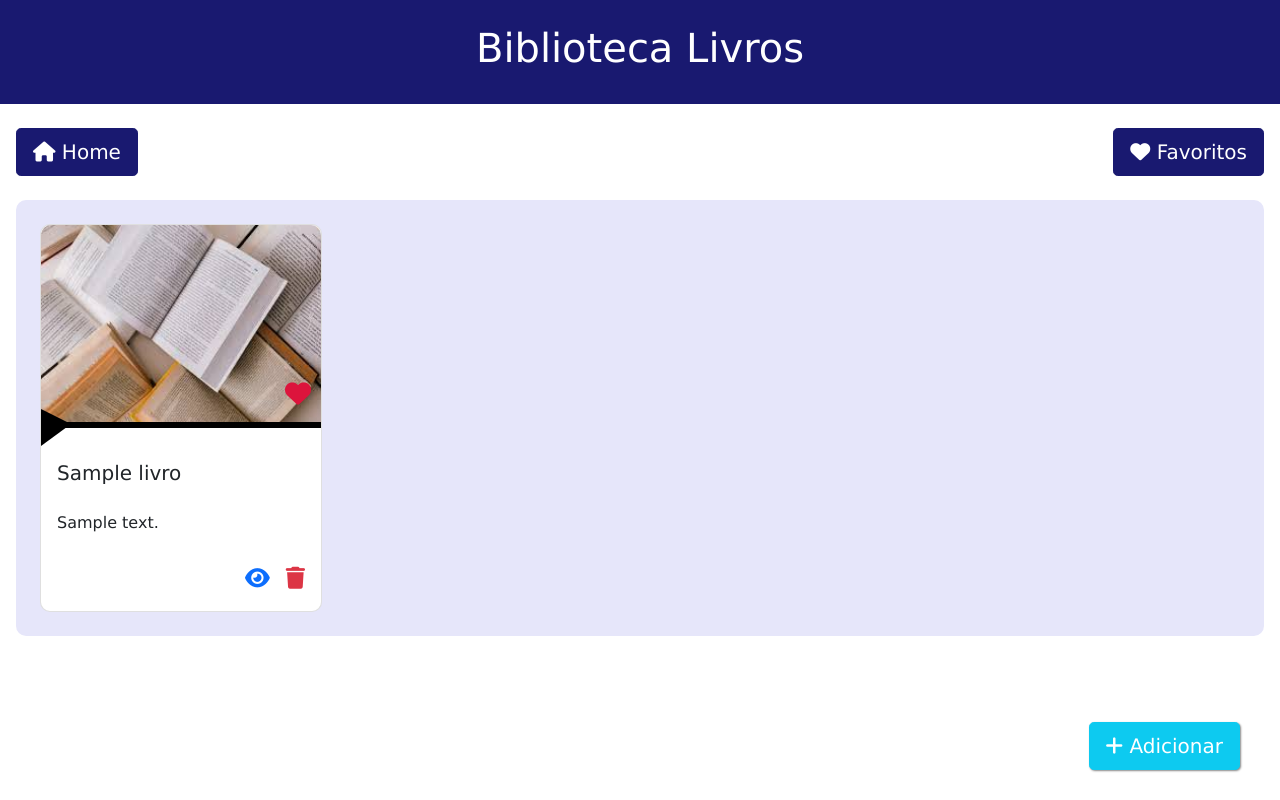
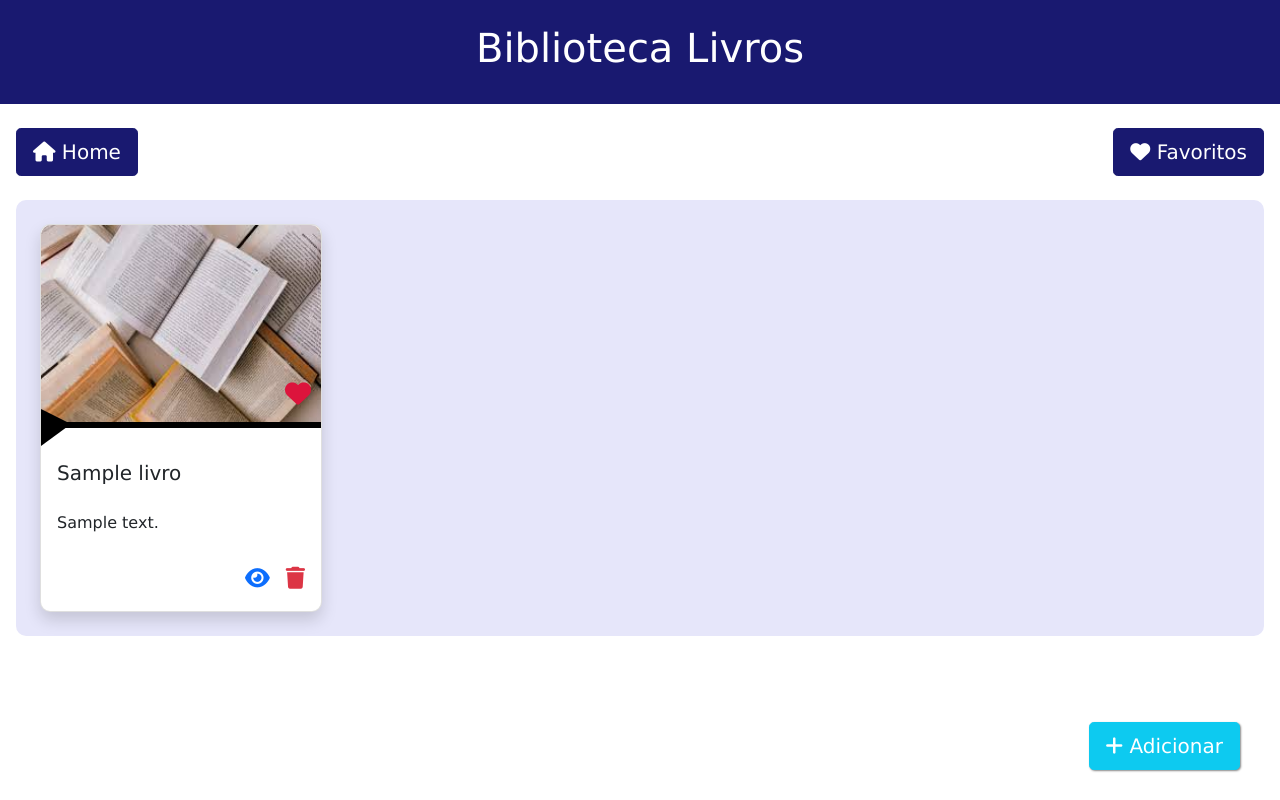
Before and after one commit to bessa10/teste-biblioteca, a CodeIgniter 4 app: the page made by app/Views/home.php in a window 1280 px wide. Run offline with PHP 8.4 and a stand-in for CodeIgniter, Linux system fonts and the light colour scheme; the template is opened without the code that fills it: most values are stand-ins (such as "Sample title", 1, 10 or a date in 2020); some libraries are stand-ins or nearby versions.

Commit message:
ajuste layout

```diff
--- a/app/Views/home.php
+++ b/app/Views/home.php
@@ -15,7 +15,7 @@
                 <div class="row row-cols-1 row-cols-sm-2 row-cols-md-4">
                     <?php foreach($livros as $livro): ?>
                         <div class="col d-flex justify-content-md-center">
-                            <div class="card border-rounded" style="width: 18rem;">
+                            <div class="card border-rounded shadow" style="width: 18rem;">
                                 <div class="header-card-livro">
                                     <div class="img-card-header">
                                         <?php if(file_exists(WRITEPATH.'uploads/'.$livro['url_imagem'])): ?>
--- a/app/Views/modal_adicionar_livro.php
+++ b/app/Views/modal_adicionar_livro.php
@@ -10,15 +10,15 @@
                     <div class="row">
                         <div class="form-group mb-2 col-12 text-center">
                             <label class="mb-1"><strong>Título:</strong></label>
-                            <input type="text" class="form-control text-center" name="titulo" id="titulo">
+                            <input type="text" class="form-control text-center shadow" name="titulo" id="titulo">
                         </div>
                         <div class="form-group mb-2 col-12 text-center">
                             <label class="mb-1"><strong>Descrição:</strong></label>
-                            <input type="text" class="form-control text-center" name="descricao" id="descricao">
+                            <input type="text" class="form-control text-center shadow" name="descricao" id="descricao">
                         </div>
                         <div class="form-group mb-2 col-12 text-center">
                             <label class="mb-1"><strong>Imagem:</strong></label>
-                            <input type="file" class="form-control" name="userfile" id="userfile">
+                            <input type="file" class="form-control shadow" name="userfile" id="userfile">
                         </div>
                     </div>
                 </div>
--- a/app/Views/modal_remover_livro.php
+++ b/app/Views/modal_remover_livro.php
@@ -1,5 +1,5 @@
 <div class="modal fade" id="modalExcLivro" data-bs-backdrop="static" data-bs-keyboard="false" tabindex="-1" aria-labelledby="staticBackdropLabel" aria-hidden="true">
-    <div class="modal-dialog modal-lg">
+    <div class="modal-dialog modal-lg shadow">
         <div class="modal-content">
             <div class="modal-header bg-light-grey justify-content-end">
                 <a href="#" class="btn-close-modal text-dark" data-bs-dismiss="modal" aria-label="Close"><i class="fa fa-times"></i></a>
```
